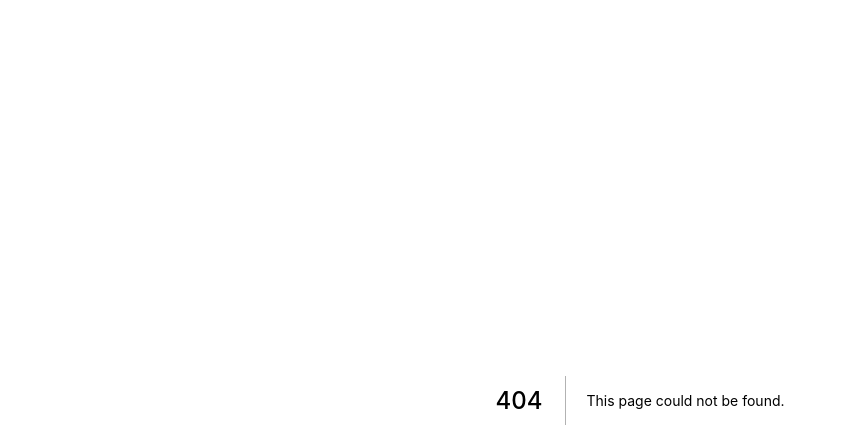
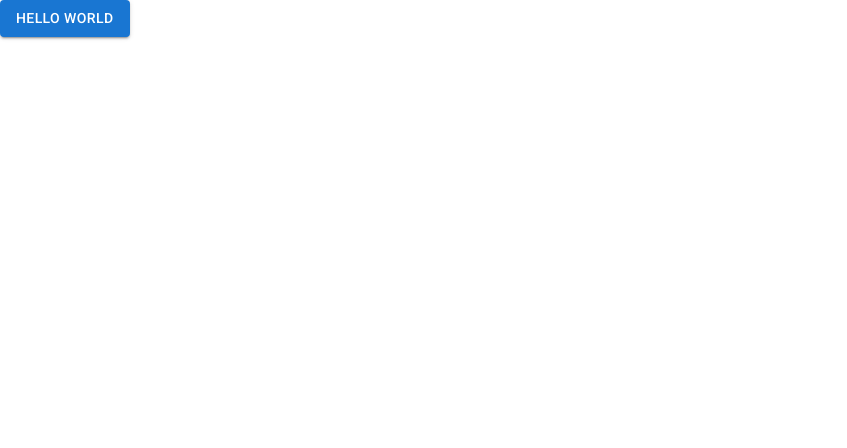
Before and after one commit to JonathanAmarall/nextjs-dashgo, a Next.js app: page / in a window 1280 px wide. Before the commit this address had no page. Shown: the top 448 px of the page, without its empty margins (0-847 px from the left). Built offline with nearby package versions, Linux system fonts and the light colour scheme.

Commit message:
criado _document

```diff
--- a/package.json
+++ b/package.json
@@ -9,6 +9,9 @@
     "lint": "next lint"
   },
   "dependencies": {
+    "@emotion/react": "^11.4.1",
+    "@emotion/styled": "^11.3.0",
+    "@material-ui/core": "^5.0.0-beta.5",
     "axios": "^0.22.0",
     "next": "11.1.2",
     "react": "17.0.2",
--- a/src/pages/_app.tsx
+++ b/src/pages/_app.tsx
@@ -2,5 +2,9 @@ import { AppProps } from 'next/dist/shared/lib/router/router';
 import '../styles/global.scss';
 
 export default function MyApp({ Component, pageProps }: AppProps) {
-  return <Component {...pageProps} />;
+  return (
+    <>
+      <Component {...pageProps} />
+    </>
+  );
 }
--- /dev/null
+++ b/src/pages/_document.tsx
@@ -0,0 +1,25 @@
+/* eslint-disable @next/next/no-document-import-in-page */
+import Document, { Html, Head, Main, NextScript } from 'next/document';
+
+export default class MyDocument extends Document {
+  render() {
+    return (
+      <Html>
+        <Head>
+          <link
+            rel="stylesheet"
+            href="https://fonts.googleapis.com/css?family=Roboto:300,400,500,700&display=swap"
+          />
+          <link
+            rel="stylesheet"
+            href="https://fonts.googleapis.com/icon?family=Material+Icons"
+          />
+        </Head>
+        <body>
+          <Main />
+          <NextScript />
+        </body>
+      </Html>
+    );
+  }
+}
--- /dev/null
+++ b/src/pages/index.tsx
@@ -0,0 +1,9 @@
+import Button from '@material-ui/core/Button';
+
+export default function Home() {
+  return (
+    <Button variant="contained" color="primary">
+      Hello World
+    </Button>
+  );
+}
```
Also changed, not shown: 2 other files (tests, documents, lock files or other folders).
